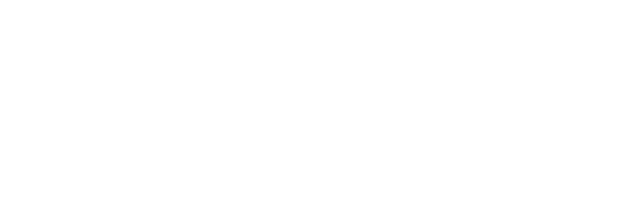
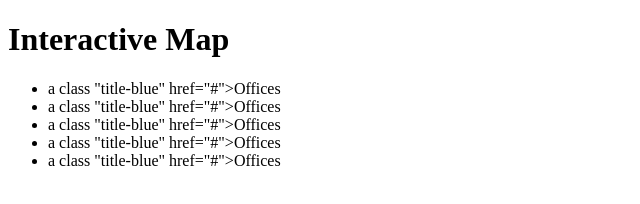
Before and after one commit to CodeDuchess/Interactive-Map, a plain HTML site: page index.html in a window 1280 px wide. Shown: the whole page, without its empty margins (0-640 px from the left). Drawn offline with Linux system fonts and the light colour scheme.

Commit message:
Update index.html

```diff
--- a/index.html
+++ b/index.html
@@ -8,3 +8,13 @@
     <meta http-equiv="X-UA-Compatible" content="ie=edge">
 
   <title>Interactive Map</title>
+
+  <div class="container">
+    <h1>Interactive Map</h1>
+    <div class="title">
+      <ul>
+        <li>a class "title-blue" href="#">Offices</a></li>
+        <li>a class "title-blue" href="#">Offices</a></li>
+        <li>a class "title-blue" href="#">Offices</a></li>
+<li>a class "title-blue" href="#">Offices</a></li>
+        <li>a class "title-blue" href="#">Offices</a></li>
```
